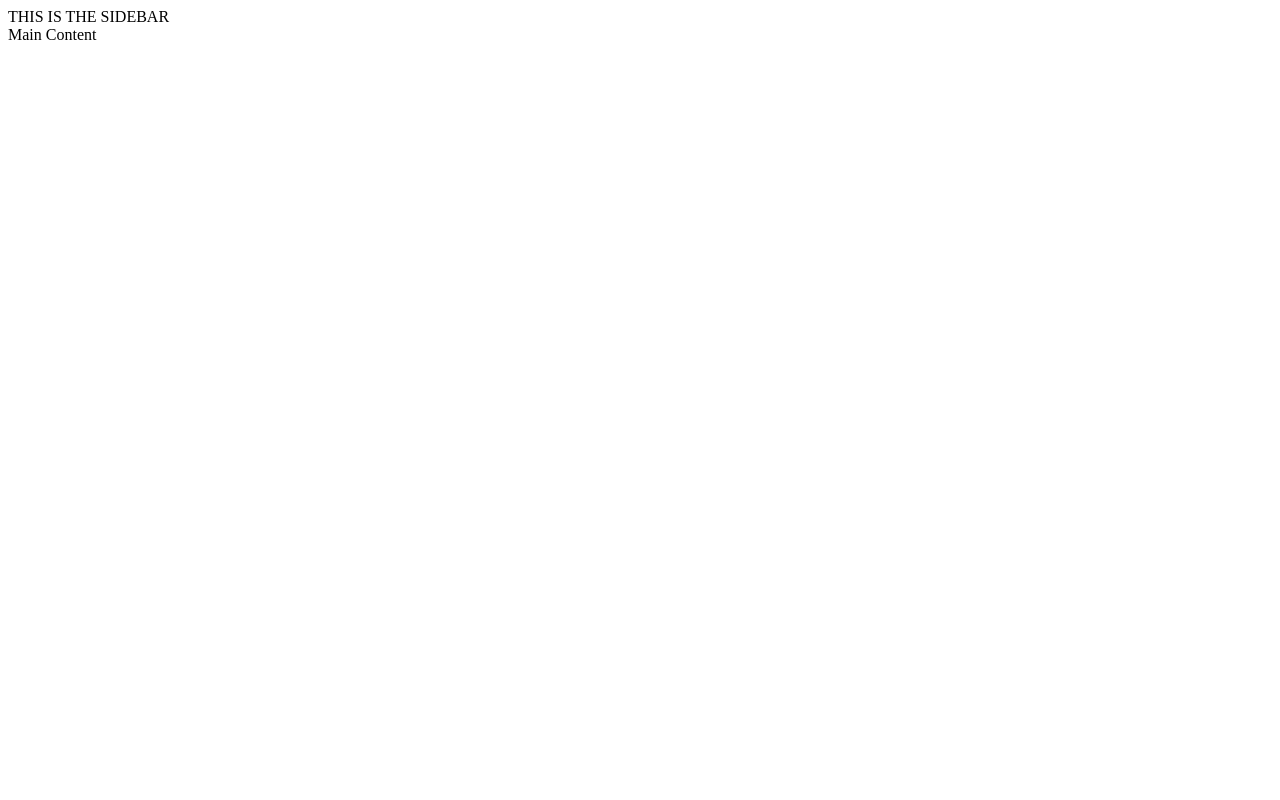
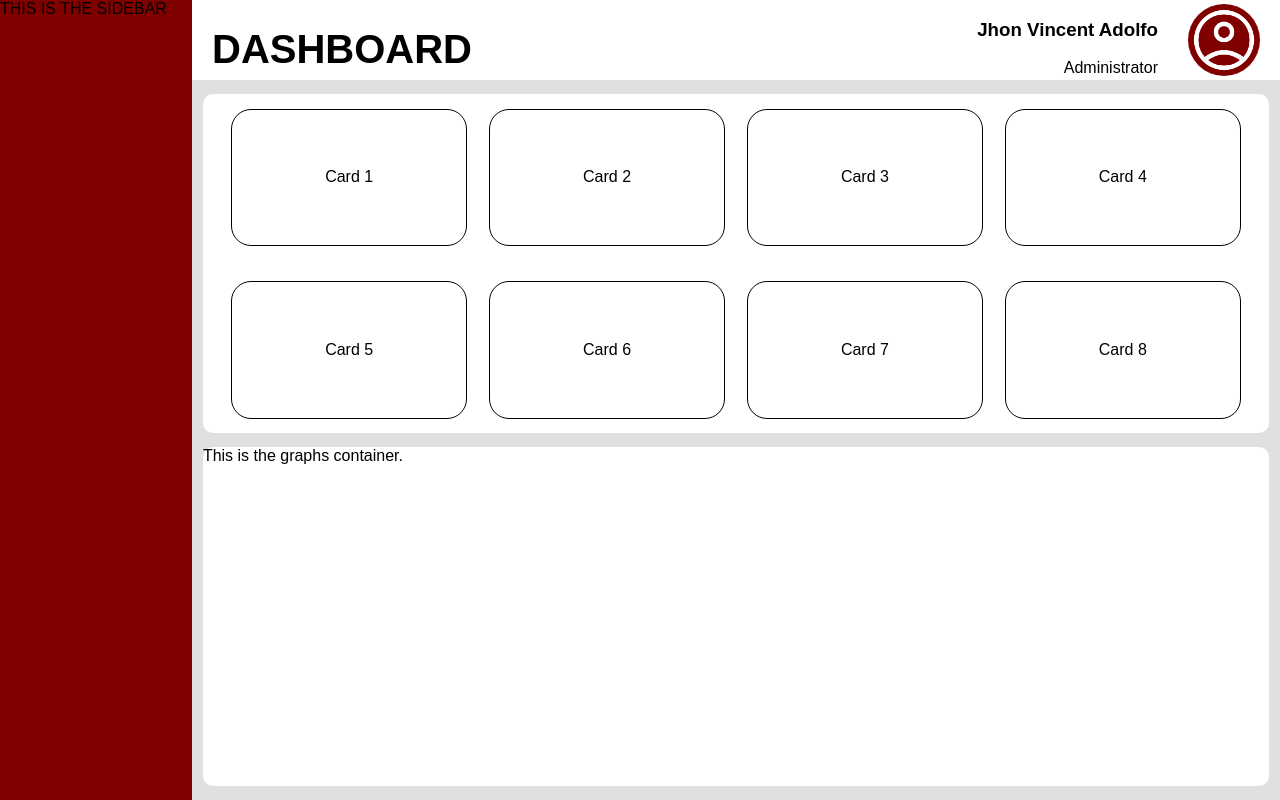
Before and after one commit to Jhnvncntx/labtrack-website, a React (Vite) app in the folder labtrack-web/: page /main in a window 1280 px wide. Built offline with nearby package versions, Linux system fonts and the light colour scheme.

Commit message:
Added main layout

```diff
--- a/labtrack-web/index.html
+++ b/labtrack-web/index.html
@@ -2,7 +2,7 @@
 <html lang="en">
   <head>
     <meta charset="UTF-8" />
-    <link rel="icon" type="image/svg+xml" href="/favicon.svg" />
+    <link rel="icon" href="/LabTrack.ico" />
     <meta name="viewport" content="width=device-width, initial-scale=1.0" />
     <title>labtrack-web</title>
   </head>
--- a/labtrack-web/src/App.css
+++ b/labtrack-web/src/App.css
@@ -1,184 +1,8 @@
-.counter {
-  font-size: 16px;
-  padding: 5px 10px;
-  border-radius: 5px;
-  color: var(--accent);
-  background: var(--accent-bg);
-  border: 2px solid transparent;
-  transition: border-color 0.3s;
-  margin-bottom: 24px;
-
-  &:hover {
-    border-color: var(--accent-border);
-  }
-  &:focus-visible {
-    outline: 2px solid var(--accent);
-    outline-offset: 2px;
-  }
+body, .root {
+  margin: 0;
+  padding: 0;
+  height: 100%;
+  width: 100%;
+  background-color: rgb(255, 255, 255);
+  font-family: sans-serif;
 }
-
-.hero {
-  position: relative;
-
-  .base,
-  .framework,
-  .vite {
-    inset-inline: 0;
-    margin: 0 auto;
-  }
-
-  .base {
-    width: 170px;
-    position: relative;
-    z-index: 0;
-  }
-
-  .framework,
-  .vite {
-    position: absolute;
-  }
-
-  .framework {
-    z-index: 1;
-    top: 34px;
-    height: 28px;
-    transform: perspective(2000px) rotateZ(300deg) rotateX(44deg) rotateY(39deg)
-      scale(1.4);
-  }
-
-  .vite {
-    z-index: 0;
-    top: 107px;
-    height: 26px;
-    width: auto;
-    transform: perspective(2000px) rotateZ(300deg) rotateX(40deg) rotateY(39deg)
-      scale(0.8);
-  }
-}
-
-#center {
-  display: flex;
-  flex-direction: column;
-  gap: 25px;
-  place-content: center;
-  place-items: center;
-  flex-grow: 1;
-
-  @media (max-width: 1024px) {
-    padding: 32px 20px 24px;
-    gap: 18px;
-  }
-}
-
-#next-steps {
-  display: flex;
-  border-top: 1px solid var(--border);
-  text-align: left;
-
-  & > div {
-    flex: 1 1 0;
-    padding: 32px;
-    @media (max-width: 1024px) {
-      padding: 24px 20px;
-    }
-  }
-
-  .icon {
-    margin-bottom: 16px;
-    width: 22px;
-    height: 22px;
-  }
-
-  @media (max-width: 1024px) {
-    flex-direction: column;
-    text-align: center;
-  }
-}
-
-#docs {
-  border-right: 1px solid var(--border);
-
-  @media (max-width: 1024px) {
-    border-right: none;
-    border-bottom: 1px solid var(--border);
-  }
-}
-
-#next-steps ul {
-  list-style: none;
-  padding: 0;
-  display: flex;
-  gap: 8px;
-  margin: 32px 0 0;
-
-  .logo {
-    height: 18px;
-  }
-
-  a {
-    color: var(--text-h);
-    font-size: 16px;
-    border-radius: 6px;
-    background: var(--social-bg);
-    display: flex;
-    padding: 6px 12px;
-    align-items: center;
-    gap: 8px;
-    text-decoration: none;
-    transition: box-shadow 0.3s;
-
-    &:hover {
-      box-shadow: var(--shadow);
-    }
-    .button-icon {
-      height: 18px;
-      width: 18px;
-    }
-  }
-
-  @media (max-width: 1024px) {
-    margin-top: 20px;
-    flex-wrap: wrap;
-    justify-content: center;
-
-    li {
-      flex: 1 1 calc(50% - 8px);
-    }
-
-    a {
-      width: 100%;
-      justify-content: center;
-      box-sizing: border-box;
-    }
-  }
-}
-
-#spacer {
-  height: 88px;
-  border-top: 1px solid var(--border);
-  @media (max-width: 1024px) {
-    height: 48px;
-  }
-}
-
-.ticks {
-  position: relative;
-  width: 100%;
-
-  &::before,
-  &::after {
-    content: '';
-    position: absolute;
-    top: -4.5px;
-    border: 5px solid transparent;
-  }
-
-  &::before {
-    left: 0;
-    border-left-color: var(--border);
-  }
-  &::after {
-    right: 0;
-    border-right-color: var(--border);
-  }
-}
--- a/labtrack-web/src/App.jsx
+++ b/labtrack-web/src/App.jsx
@@ -1,6 +1,7 @@
 import { BrowserRouter, Routes, Route } from "react-router-dom";
 import { LoginPage } from "./pages/LoginPage";
 import { MainPage } from "./pages/MainPage";
+import "./App.css";
 
 function App() {
   return (
--- /dev/null
+++ b/labtrack-web/src/components/Dashboard.css
@@ -0,0 +1,40 @@
+.main-container {
+    height: 90%;
+    width: 100%;
+    background-color: rgb(224, 224, 224);
+    display: flex;
+    flex-direction: column;
+    justify-content: center;
+    align-items: center;
+    row-gap: 2%;
+}
+
+.main-cards-container {
+    background-color: rgb(255, 255, 255);
+    width: 98%;
+    height: 47%;
+    border-radius: 10px;
+    display: flex;
+    flex-direction: row;
+    flex-wrap: wrap;
+    column-gap: 2%;
+    row-gap: 2%;
+    justify-content: center;
+    align-items: center;
+}
+
+.main-graphs-container {
+    background-color: rgb(255, 255, 255);
+    width: 98%;
+    height: 47%;
+    border-radius: 10px;
+}
+
+.main-card {
+    height: 40%;
+    width: 22%;
+    border-radius: 20px;
+    border: 1px solid black;
+    text-align: center;
+    align-content: center;
+}
--- /dev/null
+++ b/labtrack-web/src/components/Dashboard.jsx
@@ -0,0 +1,20 @@
+import "./Dashboard.css";
+
+export function Dashboard() {
+  return (
+    <div className="main-container">
+      <div className="main-cards-container">
+        <div className="main-card">Card 1</div>
+        <div className="main-card">Card 2</div>
+        <div className="main-card">Card 3</div>
+        <div className="main-card">Card 4</div>
+        <div className="main-card">Card 5</div>
+        <div className="main-card">Card 6</div>
+        <div className="main-card">Card 7</div>
+        <div className="main-card">Card 8</div>
+      </div>
+
+      <div className="main-graphs-container">This is the graphs container.</div>
+    </div>
+  );
+}
--- /dev/null
+++ b/labtrack-web/src/components/Header.css
@@ -0,0 +1,37 @@
+.header-container {
+    display: flex;
+    flex-direction: row;
+    height: 10%;
+    width: 100%;
+    background-color: rgb(255, 255, 255);
+}
+
+.header-title-container {
+    width: 70%;
+}
+
+.sub-page-title {
+    padding-left: 20px;
+    font-size: 2.5em;
+}
+
+.header-user-info-container {
+    width: 20%;
+}
+
+.user-full-name, .user-role {
+    text-align: end;
+    padding-right: 10px;
+}
+
+.header-user-profile-container {
+    margin: 0 20px;
+    border-radius: 50%;
+    background-color: maroon;
+    height: 90%;
+    align-self: center;
+}
+
+.user-profile-image {
+    height: 100%;
+}
--- /dev/null
+++ b/labtrack-web/src/components/Header.jsx
@@ -0,0 +1,25 @@
+import "./Header.css";
+import userProfile from "../assets/user-profile.png";
+
+export function Header() {
+  return (
+    <div className="header-container">
+      <div className="header-title-container">
+        <h1 className="sub-page-title">DASHBOARD</h1>
+      </div>
+
+      <div className="header-user-info-container">
+        <h3 className="user-full-name">Jhon Vincent Adolfo</h3>
+        <p className="user-role">Administrator</p>
+      </div>
+
+      <div className="header-user-profile-container">
+        <img
+          className="user-profile-image"
+          src={userProfile}
+          alt="user profile image"
+        />
+      </div>
+    </div>
+  );
+}
--- /dev/null
+++ b/labtrack-web/src/components/Sidebar.css
@@ -0,0 +1,5 @@
+.sidebar-container {
+    background-color: maroon;
+    height: 100%;
+    width: 100%;
+}
--- a/labtrack-web/src/components/Sidebar.jsx
+++ b/labtrack-web/src/components/Sidebar.jsx
@@ -1,11 +1,9 @@
-
+import "./Sidebar.css";
 
 export function Sidebar() {
-    return(
-        <>
-            <div>
-                THIS IS THE SIDEBAR
-            </div>
-        </>
-    );
+  return (
+    <>
+      <div className="sidebar-container">THIS IS THE SIDEBAR</div>
+    </>
+  );
 }
--- a/labtrack-web/src/index.css
+++ /dev/null
@@ -1,111 +0,0 @@
-:root {
-  --text: #6b6375;
-  --text-h: #08060d;
-  --bg: #fff;
-  --border: #e5e4e7;
-  --code-bg: #f4f3ec;
-  --accent: #aa3bff;
-  --accent-bg: rgba(170, 59, 255, 0.1);
-  --accent-border: rgba(170, 59, 255, 0.5);
-  --social-bg: rgba(244, 243, 236, 0.5);
-  --shadow:
-    rgba(0, 0, 0, 0.1) 0 10px 15px -3px, rgba(0, 0, 0, 0.05) 0 4px 6px -2px;
-
-  --sans: system-ui, 'Segoe UI', Roboto, sans-serif;
-  --heading: system-ui, 'Segoe UI', Roboto, sans-serif;
-  --mono: ui-monospace, Consolas, monospace;
-
-  font: 18px/145% var(--sans);
-  letter-spacing: 0.18px;
-  color-scheme: light dark;
-  color: var(--text);
-  background: var(--bg);
-  font-synthesis: none;
-  text-rendering: optimizeLegibility;
-  -webkit-font-smoothing: antialiased;
-  -moz-osx-font-smoothing: grayscale;
-
-  @media (max-width: 1024px) {
-    font-size: 16px;
-  }
-}
-
-@media (prefers-color-scheme: dark) {
-  :root {
-    --text: #9ca3af;
-    --text-h: #f3f4f6;
-    --bg: #16171d;
-    --border: #2e303a;
-    --code-bg: #1f2028;
-    --accent: #c084fc;
-    --accent-bg: rgba(192, 132, 252, 0.15);
-    --accent-border: rgba(192, 132, 252, 0.5);
-    --social-bg: rgba(47, 48, 58, 0.5);
-    --shadow:
-      rgba(0, 0, 0, 0.4) 0 10px 15px -3px, rgba(0, 0, 0, 0.25) 0 4px 6px -2px;
-  }
-
-  #social .button-icon {
-    filter: invert(1) brightness(2);
-  }
-}
-
-body {
-  margin: 0;
-}
-
-#root {
-  width: 1126px;
-  max-width: 100%;
-  margin: 0 auto;
-  text-align: center;
-  border-inline: 1px solid var(--border);
-  min-height: 100svh;
-  display: flex;
-  flex-direction: column;
-  box-sizing: border-box;
-}
-
-h1,
-h2 {
-  font-family: var(--heading);
-  font-weight: 500;
-  color: var(--text-h);
-}
-
-h1 {
-  font-size: 56px;
-  letter-spacing: -1.68px;
-  margin: 32px 0;
-  @media (max-width: 1024px) {
-    font-size: 36px;
-    margin: 20px 0;
-  }
-}
-h2 {
-  font-size: 24px;
-  line-height: 118%;
-  letter-spacing: -0.24px;
-  margin: 0 0 8px;
-  @media (max-width: 1024px) {
-    font-size: 20px;
-  }
-}
-p {
-  margin: 0;
-}
-
-code,
-.counter {
-  font-family: var(--mono);
-  display: inline-flex;
-  border-radius: 4px;
-  color: var(--text-h);
-}
-
-code {
-  font-size: 15px;
-  line-height: 135%;
-  padding: 4px 8px;
-  background: var(--code-bg);
-}
--- /dev/null
+++ b/labtrack-web/src/pages/MainPage.css
@@ -0,0 +1,17 @@
+.main-page-container {
+    height: 100vh;
+    width: 100%;
+    display: flex;
+    flex-direction: row;
+    background-color: rgba(255, 255, 255, 0.479);
+}
+
+.sidebar-holder {
+    width: 15%;
+    height: 100%;
+}
+
+.main-header-holder {
+    width: 85%;
+    height: 100%;
+}
--- a/labtrack-web/src/pages/MainPage.jsx
+++ b/labtrack-web/src/pages/MainPage.jsx
@@ -1,10 +1,19 @@
-import { Sidebar } from '../components/Sidebar'
+import { Sidebar } from "../components/Sidebar";
+import { Header } from "../components/Header";
+import { Dashboard } from "../components/Dashboard";
+import "./MainPage.css";
 
 export function MainPage() {
-    return(
-        <div>
-            <Sidebar />
-            <div>Main Content</div>
-        </div>
-    );
+  return (
+    <div className="main-page-container">
+      <div className="sidebar-holder">
+        <Sidebar />
+      </div>
+
+      <div className="main-header-holder">
+        <Header />
+        <Dashboard />
+      </div>
+    </div>
+  );
 }
```
Also changed, not shown: labtrack-web/src/assets/user-profile.png (added), 1 other file (tests, documents, lock files or other folders).
